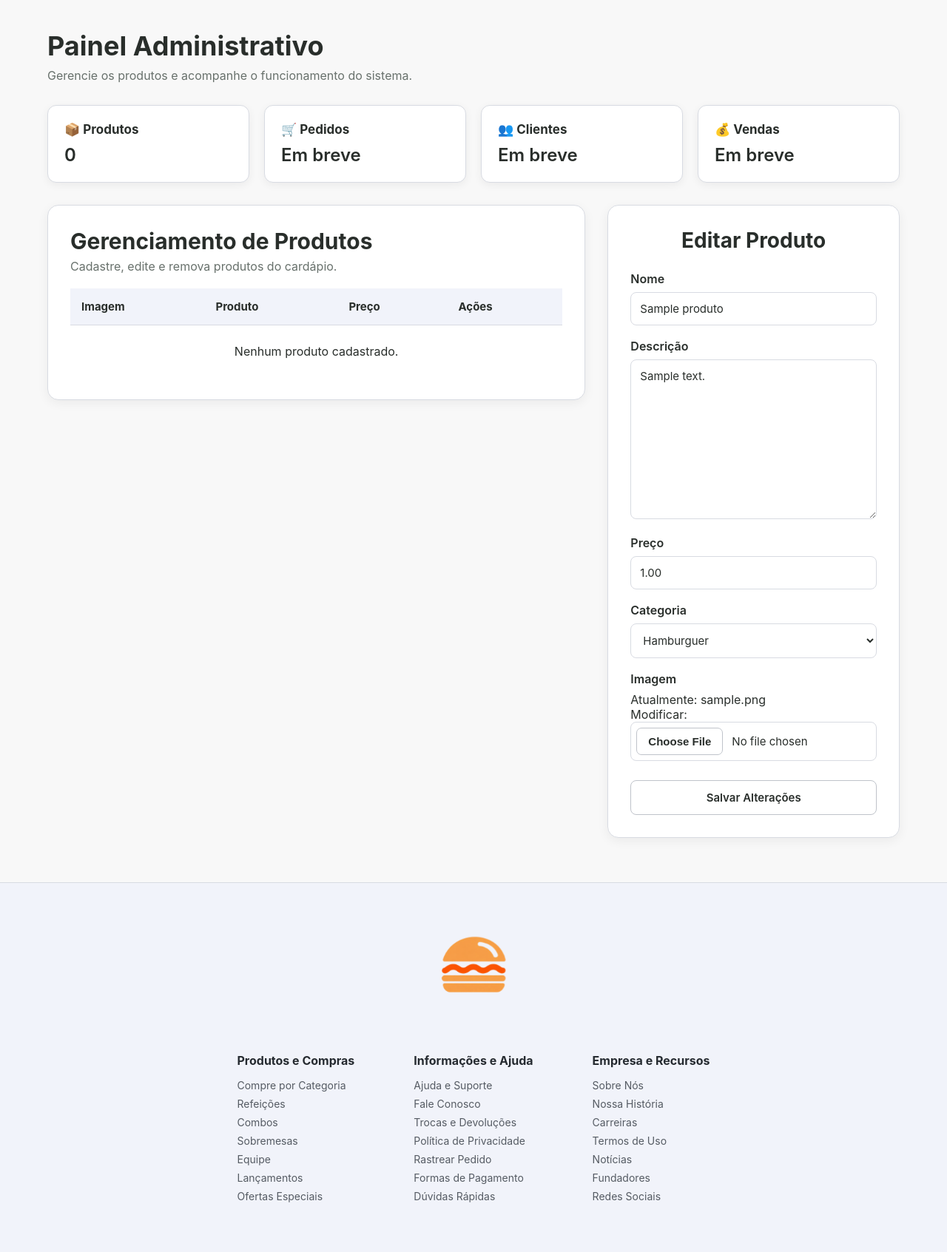
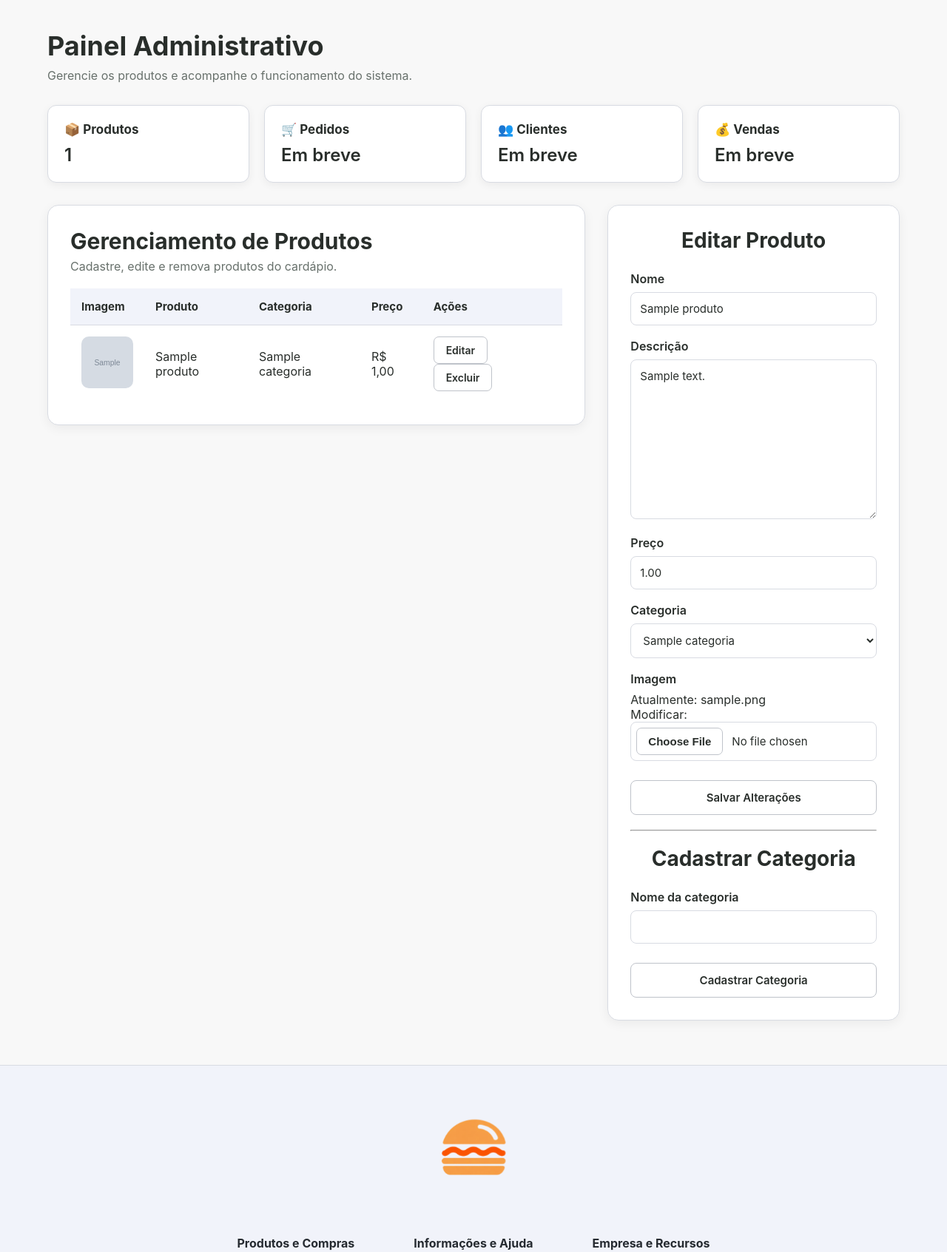
Before and after one commit to FabricioAvelar/pedeaio, a Django app: page /produtos/produto_editar/1/ in a window 1280 px wide. Shown: the part 146-1839 px from the top of the page at 74% size. Run offline with Django 5.2, Linux system fonts and the light colour scheme; a user stored in the database is signed in; tables that the repository leaves empty hold one stand-in row (values such as "Sample post"); grey boxes marked "Sample" are stand-in pictures.

Commit message:
Atualiza gerenciamento de produto e adiciona categorias ao catálogo

```diff
--- a/apps/produtos/forms.py
+++ b/apps/produtos/forms.py
@@ -1,8 +1,13 @@
 from django import forms
 from django.forms import ModelForm
-from .models import Produto
+from .models import Produto, Categoria
 
 class ProdutoForm(ModelForm):
     class Meta:
         model = Produto
         fields = '__all__'
+
+class CategoriaForm(ModelForm):
+    class Meta:
+        model = Categoria
+        fields = ['nome']
--- a/apps/produtos/templates/privado/produto_gerenciar.html
+++ b/apps/produtos/templates/privado/produto_gerenciar.html
@@ -12,12 +12,10 @@ Painel Administrativo
 {% block conteudo %}
 
 <div class="dashboard-header">
-
     <h1>Painel Administrativo</h1>
     <p>Gerencie os produtos e acompanhe o funcionamento do sistema.</p>
 
     <div class="dashboard-cards">
-
         <div class="dashboard-card">
             <h3>📦 Produtos</h3>
             <p>{{ produtos|length }}</p>
@@ -37,15 +35,12 @@ Painel Administrativo
             <h3>💰 Vendas</h3>
             <p>Em breve</p>
         </div>
-
+    </div>
 </div>
 
-</div>
 
 <div class="container-gerenciar">
-
     <div class="painel">
-
         <div class="painel-header">
             <h2>Gerenciamento de Produtos</h2>
             <p>Cadastre, edite e remova produtos do cardápio.</p>
@@ -53,11 +48,11 @@ Painel Administrativo
         </div>
 
         <table>
-
             <thead>
                 <tr>
                     <th>Imagem</th>
                     <th>Produto</th>
+                    <th>Categoria</th>
                     <th>Preço</th>
                     <th>Ações</th>
                 </tr>
@@ -66,23 +61,32 @@ Painel Administrativo
             <tbody>
 
                 {% for produto in produtos %}
-
                     <tr>
-
                         <td>
                             {% if produto.imagem %}
-                            <img src="{{ produto.imagem.url }}" width="75px" alt="{{ produto.nome }}">
+                                <img
+                                    src="{{ produto.imagem.url }}"
+                                    width="75px"
+                                    alt="{{ produto.nome }}"
+                                >
                             {% else %}
                                 <span>Sem imagem</span>
                             {% endif %}
                         </td>
 
-                    <td>{{ produto.nome }}</td>
-
-                    <td>R$ {{ produto.preco }}</td>
+                        <td>
+                            {{ produto.nome }}
+                        </td>
 
                         <td>
+                            {{ produto.categoria.nome }}
+                        </td>
 
+                        <td>
+                            R$ {{ produto.preco }}
+                        </td>
+
+                        <td>
                             <a href="{% url 'produto_editar' produto.id %}">
                                 <button type="button" class="btn-editar">
                                     Editar
@@ -91,89 +95,107 @@ Painel Administrativo
 
                             <form action="{% url 'produto_remover' produto.id %}" method="POST" style="display:inline;">
                                 {% csrf_token %}
+
                                 <button class="btn-excluir" type="submit">
                                     Excluir
                                 </button>
                             </form>
-
                         </td>
-
                     </tr>
 
                 {% empty %}
 
                     <tr>
-
-                    <td colspan="4" style="text-align:center;padding:25px;">
+                        <td colspan="5" style="text-align:center;padding:25px;">
                             Nenhum produto cadastrado.
-
                         </td>
-
                     </tr>
-
                 {% endfor %}
-
             </tbody>
-
         </table>
-
     </div>
 
     <div class="cadastro">
-
         <h2>
-
-            {% if form.instance.pk %}
+            {% if produto_form.instance.pk %}
                 Editar Produto
             {% else %}
                 Cadastrar Produto
             {% endif %}
-
         </h2>
 
         <form method="POST" enctype="multipart/form-data">
-
             {% csrf_token %}
 
             <div class="campo">
-                <label for="{{ form.nome.id_for_label }}">Nome</label>
-                {{ form.nome }}
+                <label for="{{ produto_form.nome.id_for_label }}">
+                    Nome
+                </label>
+
+                {{ produto_form.nome }}
             </div>
 
             <div class="campo">
-                <label for="{{ form.descricao.id_for_label }}">Descrição</label>
-                {{ form.descricao }}
+                <label for="{{ produto_form.descricao.id_for_label }}">
+                    Descrição
+                </label>
+
+                {{ produto_form.descricao }}
             </div>
 
             <div class="campo">
-                <label for="{{ form.preco.id_for_label }}">Preço</label>
-                {{ form.preco }}
+                <label for="{{ produto_form.preco.id_for_label }}">
+                    Preço
+                </label>
+
+                {{ produto_form.preco }}
             </div>
 
             <div class="campo">
-                <label for="{{ form.categoria.id_for_label }}">Categoria</label>
-                {{ form.categoria }}
+                <label for="{{ produto_form.categoria.id_for_label }}">
+                    Categoria
+                </label>
+
+                {{ produto_form.categoria }}
             </div>
 
             <div class="campo">
-                <label for="{{ form.imagem.id_for_label }}">Imagem</label>
-                {{ form.imagem }}
+                <label for="{{ produto_form.imagem.id_for_label }}">
+                    Imagem
+                </label>
+
+                {{ produto_form.imagem }}
             </div>
 
-            <button class="btn-salvar" type="submit">
-
-                {% if form.instance.pk %}
+            <button class="btn-salvar" type="submit" name="cadastrar_produto">
+                {% if produto_form.instance.pk %}
                     Salvar Alterações
                 {% else %}
                     Cadastrar Produto
                 {% endif %}
+            </button>
+        </form>
+<br>
+        <hr>
+<br>
+        <h2>
+            Cadastrar Categoria
+        </h2>
 
-            </button>
+        <form method="POST">
+            {% csrf_token %}
+            <div class="campo">
+                <label for="{{ categoria_form.nome.id_for_label }}">
+                    Nome da categoria
+                </label>
 
-        </form>
-
+                {{ categoria_form.nome }}
             </div>
 
+            <button class="btn-salvar" type="submit" name="cadastrar_categoria">
+                Cadastrar Categoria
+            </button>
+        </form>
     </div>
-
+</div>
 {% endblock %}
--- a/apps/produtos/views.py
+++ b/apps/produtos/views.py
@@ -1,9 +1,10 @@
 from django.shortcuts import render, redirect, get_object_or_404
 from django.contrib.auth.decorators import login_required
+from django.db.models import Q
 
 # Usuário
-from .models import Produto, Carrinho, ItemCarrinho
-from .forms import ProdutoForm
+from .models import Produto, Categoria, Carrinho, ItemCarrinho
+from .forms import ProdutoForm, CategoriaForm
 
 
 @login_required
@@ -11,24 +12,38 @@ def produto_gerenciar(request):
     if not request.user.is_staff:
         return redirect('index')
 
+    produto_form = ProdutoForm()
+    categoria_form = CategoriaForm()
+
     if request.method == 'POST':
-        form = ProdutoForm(
-            request.POST,
-            request.FILES
-        )
+        if 'cadastrar_produto' in request.POST:
+            produto_form = ProdutoForm(
+                request.POST,
+                request.FILES
+            )
 
-        if form.is_valid():
-            form.save()
-            return redirect('produto_gerenciar')
+            if produto_form.is_valid():
+                produto_form.save()
+                return redirect('produto_gerenciar')
 
-    else:
-        form = ProdutoForm()
+        elif 'cadastrar_categoria' in request.POST:
+            categoria_form = CategoriaForm(
+                request.POST
+            )
 
-    produtos = Produto.objects.all()
+            if categoria_form.is_valid():
+                categoria_form.save()
+                return redirect('produto_gerenciar')
+
+    produtos = Produto.objects.select_related('categoria').all()
+
+    categorias = Categoria.objects.all()
 
     context = {
-        'form': form,
-        'produtos': produtos
+        'produto_form': produto_form,
+        'categoria_form': categoria_form,
+        'produtos': produtos,
+        'categorias': categorias
     }
 
     return render(request, 'privado/produto_gerenciar.html', context)
@@ -44,23 +59,32 @@ def produto_editar(request, id):
     )
 
     if request.method == 'POST':
-        form = ProdutoForm(
+        produto_form = ProdutoForm(
             request.POST,
             request.FILES,
             instance=produto
         )
 
-        if form.is_valid():
-            form.save()
+        if produto_form.is_valid():
+            produto_form.save()
             return redirect('produto_gerenciar')
 
     else:
-        form = ProdutoForm(
+        produto_form = ProdutoForm(
             instance=produto
         )
 
+    categoria_form = CategoriaForm()
+
+    produtos = Produto.objects.select_related('categoria').all()
+
+    categorias = Categoria.objects.all()
+
     context = {
-        'form': form
+        'produto_form': produto_form,
+        'categoria_form': categoria_form,
+        'produtos': produtos,
+        'categorias': categorias
     }
 
     return render(request, 'privado/produto_gerenciar.html', context)
@@ -81,25 +105,42 @@ def produto_remover(request, id):
     return redirect('produto_gerenciar')
 
 def produtos(request):
-    produtos = Produto.objects.all()
+    busca = request.GET.get('buscar', '').strip()
+    categoria_id = request.GET.get('categoria', '').strip()
 
-    busca = request.GET.get('buscar')
-    categoria = request.GET.get('categoria')
+    categorias = Categoria.objects.all().order_by('nome')
+
+    produtos = Produto.objects.select_related('categoria').all()
 
     if busca:
         produtos = produtos.filter(
-            nome__icontains=busca
+            Q(nome__icontains=busca) |
+            Q(descricao__icontains=busca)
         )
 
-    if categoria:
+    if categoria_id:
         produtos = produtos.filter(
+            categoria_id=categoria_id
+        )
+
+    categorias_com_produtos = []
+
+    for categoria in categorias:
+        produtos_categoria = produtos.filter(
             categoria=categoria
         )
 
+        if produtos_categoria.exists():
+            categorias_com_produtos.append({
+                'categoria': categoria,
+                'produtos': produtos_categoria
+            })
+
     context = {
-        'produtos': produtos,
+        'categorias': categorias,
+        'categorias_com_produtos': categorias_com_produtos,
         'busca': busca,
-        'categoria': categoria
+        'categoria': categoria_id
     }
 
     return render(request, 'produtos.html', context)
--- a/templates/menu.html
+++ b/templates/menu.html
@@ -26,7 +26,7 @@
         {% if user.is_authenticated %}
 
             {% if user.is_staff %}
-                <a href="{% url 'produto_gerenciar' %}" class="btn-outline">Painel Admin</a>
+                <a href="{% url 'dashboard' %}" class="btn-outline">Painel Admin</a>
             {% else %}
                 <a href="{% url 'meus_dados' %}" class="btn-outline">Meu Perfil</a>
             {% endif %}
```
Also changed, not shown: apps/produtos/models.py (+29 -13 lines), apps/produtos/templates/produtos.html (+38 -57 lines), apps/produtos/migrations/0005_remove_produto_categoria_nova_and_more.py (added), static/style/produtos.css (added). Lines whose indentation alone changed are shown as unchanged.
